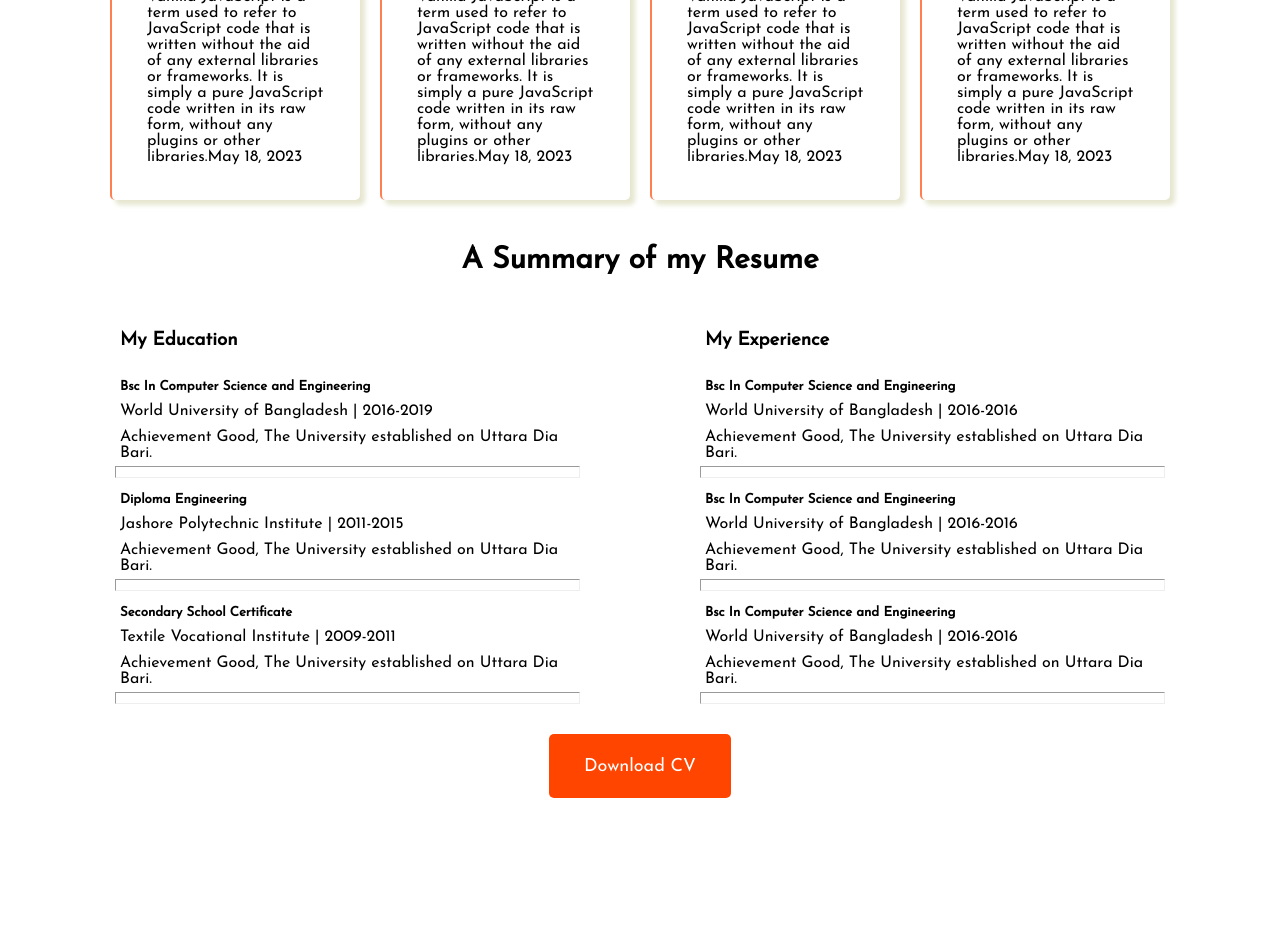
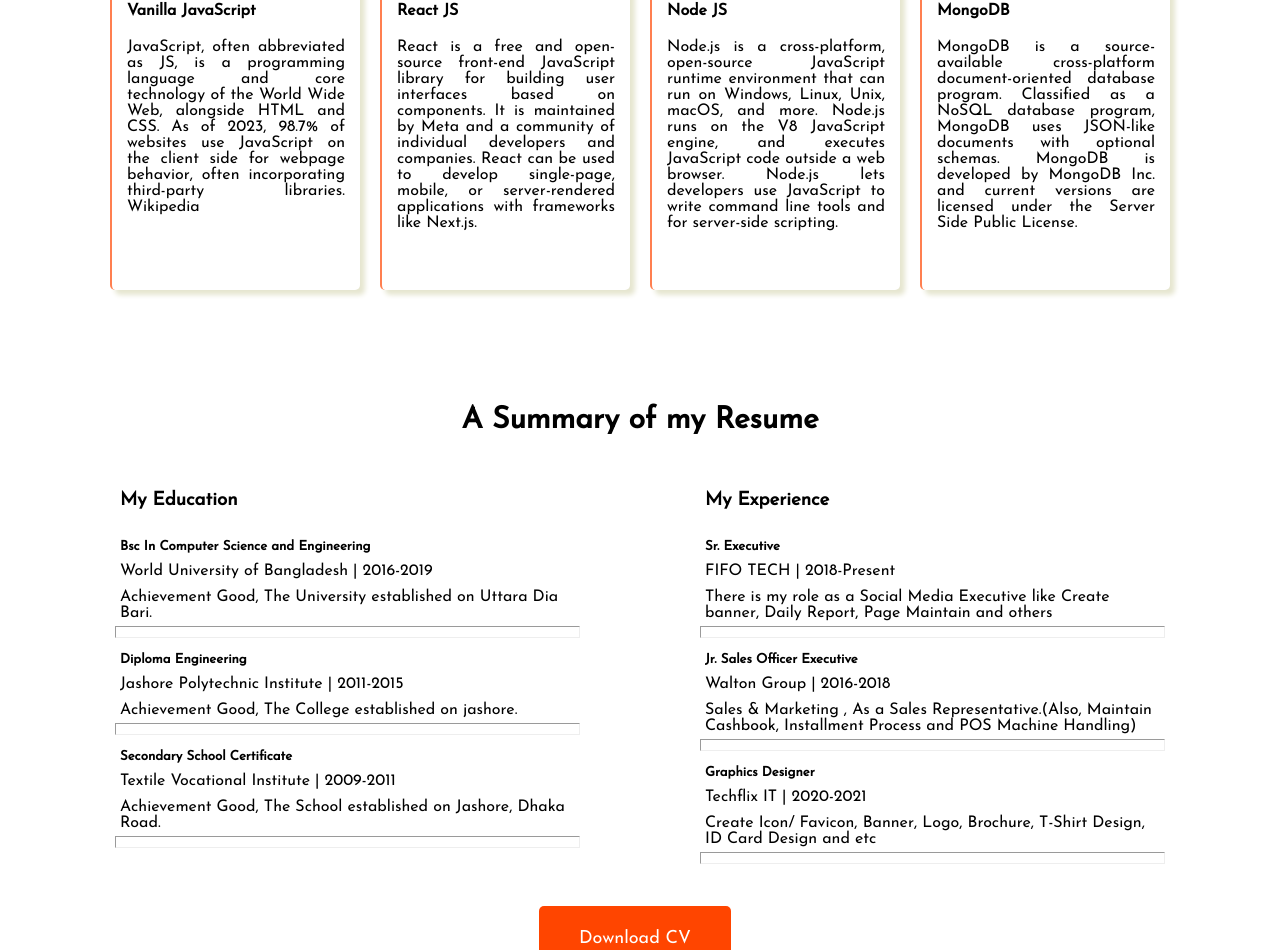
Before and after one commit to khsultana/developer_portfolio_23, a plain HTML site: page index.html in a window 1280 px wide. Shown: the part 1709-2659 px from the top of the page. Before the commit the page ends 2537 px from the top, so only its background shows below. Drawn offline with Linux system fonts and the light colour scheme.

Commit message:
all contact portfolio added

```diff
--- a/Portfolio CSS/portfolio.css
+++ b/Portfolio CSS/portfolio.css
@@ -120,7 +120,7 @@ main {
 /* about   */
 .about {
     margin-top: 100px;
-    background-color: bisque;
+    background-color: rgb(250, 236, 219);
     border-radius: 10px;
     padding: 130px 150px;
 }
@@ -152,12 +152,15 @@ main {
 }
 
 .what-i-do {
-    margin-top: 30px;
+    margin-top: 100px;
+
 }
 
 .experience {
     display: flex;
     gap: 20px;
+
+
 }
 
 .experience p {
@@ -170,15 +173,21 @@ main {
 }
 
 .border {
+    height: 350px;
+    width: 600px;
     border-left: 2px solid coral;
     border-top: 2px solid coral;
     border-radius: 5px;
     box-shadow: 5px 5px 5px rgb(230, 230, 208);
-    padding: 30px;
+    padding: 10px;
+}
+
+.border p {
+    text-align: justify;
 }
 
 .resume-title {
-    margin-top: 30px;
+    margin-top: 100px;
     text-align: center;
     font-size: 30px;
 }
@@ -187,8 +196,56 @@ main {
     display: flex;
     gap: 100px;
     margin-top: 30px;
+
+}
+
+.he {
+    width: 800px;
+    height: 400px;
 }
 
 .he h3 {
     margin-bottom: 20px;
+
 }
+
+.resume-download {
+    text-decoration: none;
+    color: white;
+
+
+}
+
+.contact-section {
+    margin-top: 100px;
+    display: flex;
+    background-color: rgb(250, 236, 219);
+    padding: 130px 200px;
+}
+
+.contact-section input,
+textarea {
+    width: 100%;
+    padding: 15px 30px;
+}
+
+.submit {
+    margin-top: 10px;
+    border-style: none;
+    background-color: orangered;
+    height: 60px;
+    border-radius: 5px;
+    font-size: 18px;
+    font-weight: 400;
+    color: white;
+    padding: 20px 30px;
+}
+
+#name-form {
+    margin-top: 10px;
+    margin-bottom: 10px;
+}
+
+#email-form {
+    margin-bottom: 10px;
+}
--- a/index.html
+++ b/index.html
@@ -28,7 +28,9 @@
                     <p class="banner-des">It's me KH. Sultana. I'm working in the field of Graphic designing for more
                         than 3 years.
                     </p>
-                    <button class="btn">Download CV</button>
+                    <a class="resume-download" href="Resume/Khondokar_SULTANA.pdf" target="_blank"> <button
+                            class="btn">Download CV</button>
+                    </a>
                     <button class="btn-contact">Contact</button>
                 </div>
                 <img src="images/Sultana.png" alt="">
@@ -70,33 +72,40 @@
                     <div class="border">
                         <img src="images/icons/js.png" alt="">
                         <h4>Vanilla JavaScript</h4>
-                        <p>Vanilla JavaScript is a term used to refer to JavaScript code that is written without the aid
-                            of any external libraries or frameworks. It is simply a pure JavaScript code written in its
-                            raw form, without any plugins or other libraries.May 18, 2023
+                        <p> JavaScript, often abbreviated as JS, is a
+                            programming language and core technology of the World Wide Web, alongside HTML and CSS. As
+                            of 2023, 98.7% of websites use JavaScript on the client side for webpage behavior, often
+                            incorporating third-party libraries. Wikipedia
+
                         </p>
                     </div>
                     <div class="border">
                         <img src="images/icons/react.png" alt="">
                         <h4>React JS</h4>
-                        <p>Vanilla JavaScript is a term used to refer to JavaScript code that is written without the aid
-                            of any external libraries or frameworks. It is simply a pure JavaScript code written in its
-                            raw form, without any plugins or other libraries.May 18, 2023
+                        <p>React is a free and open-source front-end JavaScript library for building user interfaces
+                            based on components. It is maintained by Meta and a community of individual developers and
+                            companies. React can be used to develop single-page, mobile, or server-rendered applications
+                            with frameworks like Next.js.
+
                         </p>
                     </div>
                     <div class="border">
                         <img src="images/icons/nodejs.png" alt="">
                         <h4>Node JS</h4>
-                        <p>Vanilla JavaScript is a term used to refer to JavaScript code that is written without the aid
-                            of any external libraries or frameworks. It is simply a pure JavaScript code written in its
-                            raw form, without any plugins or other libraries.May 18, 2023
+                        <p>Node.js is a cross-platform, open-source JavaScript runtime environment that can run on
+                            Windows, Linux, Unix, macOS, and more. Node.js runs on the V8 JavaScript engine, and
+                            executes JavaScript code outside a web browser. Node.js lets developers use JavaScript to
+                            write command line tools and for server-side scripting.
                         </p>
                     </div>
                     <div class="border">
                         <img src="images/icons/mongo.png" alt="">
                         <h4>MongoDB</h4>
-                        <p>Vanilla JavaScript is a term used to refer to JavaScript code that is written without the aid
-                            of any external libraries or frameworks. It is simply a pure JavaScript code written in its
-                            raw form, without any plugins or other libraries.May 18, 2023
+                        <p>MongoDB is a source-available cross-platform document-oriented database program. Classified
+                            as a NoSQL database program, MongoDB uses JSON-like documents with optional schemas. MongoDB
+                            is developed by MongoDB Inc. and current versions are licensed under the Server Side Public
+                            License.
+
                         </p>
                     </div>
                 </div>
@@ -118,43 +127,67 @@
                     <div>
                         <h5>Diploma Engineering</h5>
                         <p>Jashore Polytechnic Institute | 2011-2015 </p>
-                        <p>Achievement Good, The University established on Uttara Dia Bari. </p>
+                        <p>Achievement Good, The College established on jashore. </p>
                         <hr>
                     </div>
                     <div>
                         <h5>Secondary School Certificate</h5>
                         <p>Textile Vocational Institute | 2009-2011 </p>
-                        <p>Achievement Good, The University established on Uttara Dia Bari. </p>
+                        <p>Achievement Good, The School established on Jashore, Dhaka Road. </p>
                         <hr>
                     </div>
                 </div>
                 <div class="he">
                     <div>
                         <h3>My Experience</h3>
-                        <h5>Bsc In Computer Science and Engineering</h5>
-                        <p>World University of Bangladesh | 2016-2016 </p>
-                        <p>Achievement Good, The University established on Uttara Dia Bari. </p>
+                        <h5>Sr. Executive</h5>
+                        <p>FIFO TECH | 2018-Present </p>
+                        <p>There is my role as a Social Media Executive like Create banner, Daily Report, Page Maintain
+                            and others</p>
                         <hr>
                     </div>
                     <div>
-                        <h5>Bsc In Computer Science and Engineering</h5>
-                        <p>World University of Bangladesh | 2016-2016 </p>
-                        <p>Achievement Good, The University established on Uttara Dia Bari. </p>
+                        <h5>Jr. Sales Officer Executive</h5>
+                        <p>Walton Group | 2016-2018 </p>
+                        <p>Sales & Marketing , As a Sales Representative.(Also, Maintain Cashbook, Installment Process
+                            and POS Machine Handling) </p>
                         <hr>
                     </div>
                     <div>
-                        <h5>Bsc In Computer Science and Engineering</h5>
-                        <p>World University of Bangladesh | 2016-2016 </p>
-                        <p>Achievement Good, The University established on Uttara Dia Bari. </p>
+                        <h5>Graphics Designer </h5>
+                        <p>Techflix IT | 2020-2021 </p>
+                        <p>Create Icon/ Favicon, Banner, Logo, Brochure, T-Shirt Design, ID Card Design and etc </p>
                         <hr>
                     </div>
                 </div>
 
             </section>
             <p>
-                <center><button class="btn">Download CV</button></center>
+                <center><button class="btn"><a class="resume-download" href="Resume/Khondokar_SULTANA.pdf"
+                            target="_blank">Download CV</button>
+                </center></a>
+            </p>
+            <section class="contact-section">
+                <div>
+                    <h3>Lets Contact</h3>
+                    <p>Please , contact with me by gmail. If you email me then I will give feedback as soon as possible.
+                        Thanks a Lot , Stay and connected with me.
+                    </p>
+                    <img src="images/icons/facebook.png" alt="">
+                    <img src="images/icons/twitter.png" alt="">
+                    <img src="images/icons/insta.png" alt="">
+                </div>
+                <div>
+                    <h3>Let's Message Me</h3>
 
-            </p>
+                    <form>
+                        <input type="text" name="name" placeholder="Your Name Here" id="name-form">
+                        <input type="email" name="email" placeholder="Your Email Here" id="email-form">
+                        <textarea name="" id="" cols="30" rows="10" placeholder="Message"></textarea>
+                        <button class="submit">Submit</button>
+                    </form>
+                </div>
+            </section>
         </main>
     </body>
 
```
Also changed, not shown: 1 other file.
